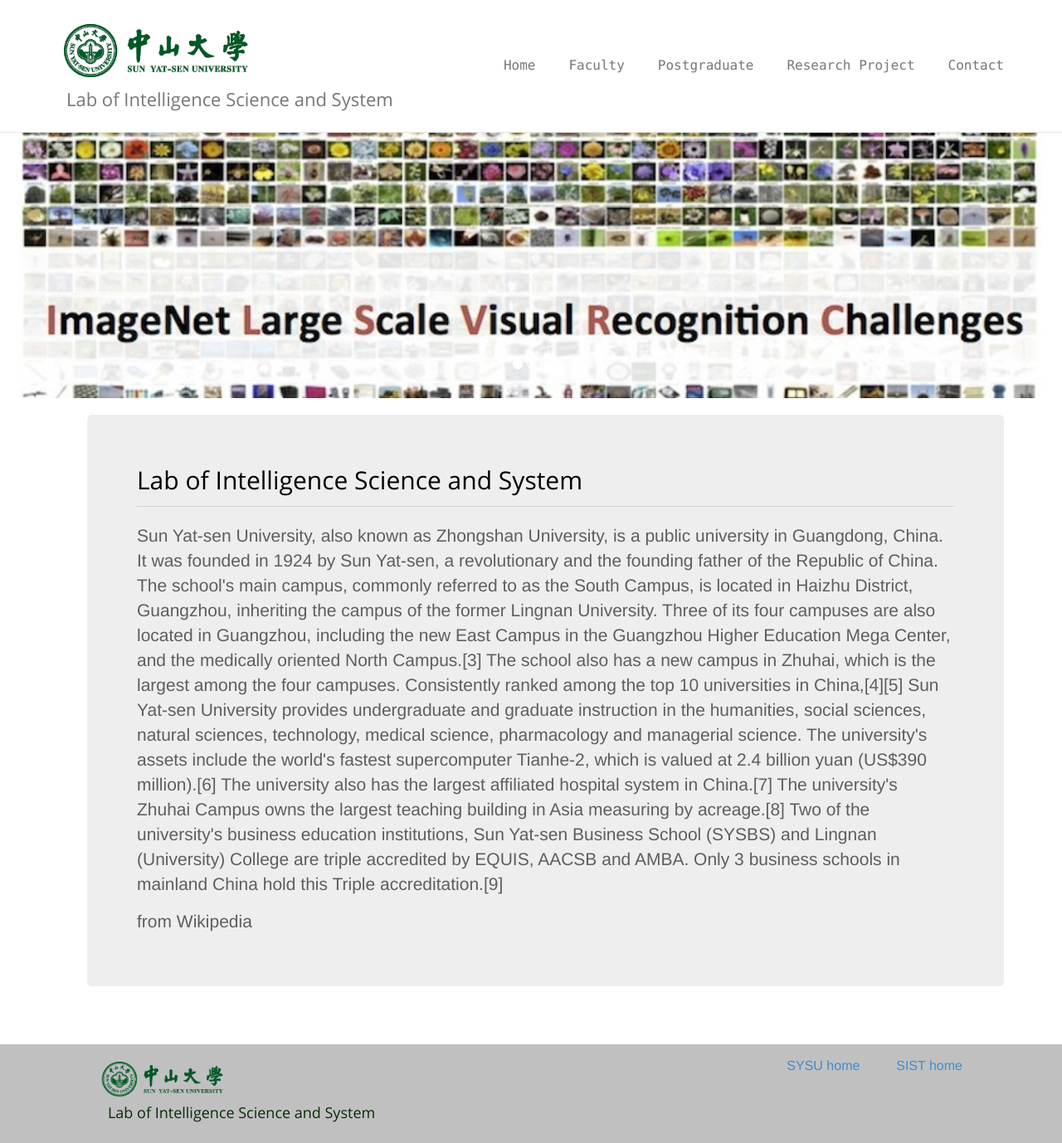
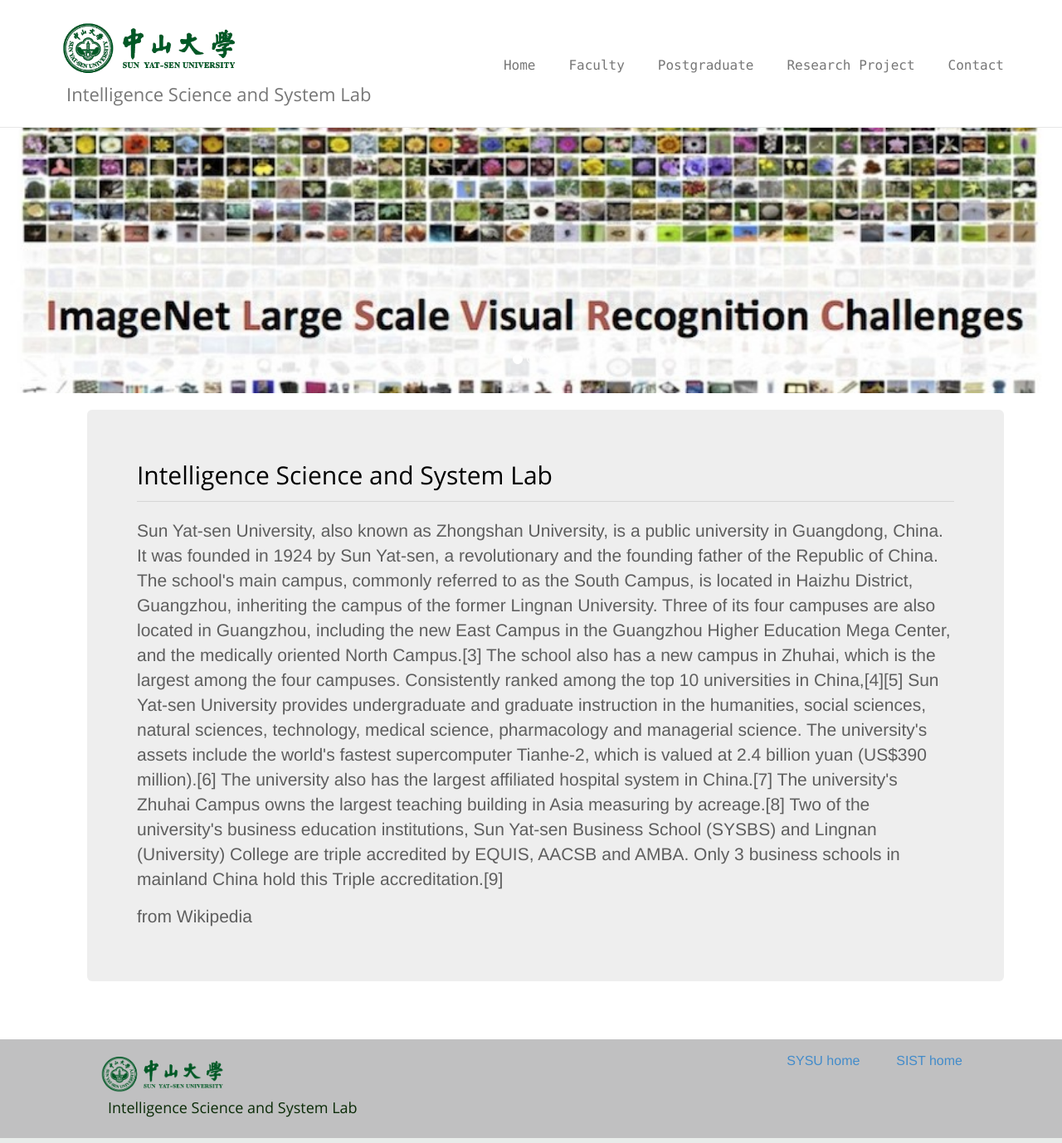
Before and after one commit to alanwsx/Lab-homepage-1, a Flask app: page / in a window 1280 px wide. Shown: the whole page at 83% size. Run offline with Flask 2, Linux system fonts and the light colour scheme; parts of the project's set-up code (start-up, migrations or seed data) failed here and were passed over; some libraries are stand-ins or nearby versions.

Commit message:
开始改改改

```diff
--- a/app/templates/base.html
+++ b/app/templates/base.html
@@ -4,7 +4,7 @@
 {%- block html %}
     <head>
     {%- block head %}
-        <title>{% block title %}{% endblock %}</title>
+        <title>{% block title %}ISEE{% endblock %}</title>
 
         <meta http-equiv="Content-Type" content="text/html; charset=utf-8" />
 
@@ -36,7 +36,7 @@
         <span class="icon-bar"></span>
       </button>
         <img src="/static/pic/SYSU.gif" width="60%"/>
-        <p class="lab-title">Lab of Intelligence Science and System</p>
+        <p class="lab-title">Intelligence Science and System Lab</p>
     </div>
 
     <!-- Collect the nav links, forms, and other content for toggling -->
@@ -72,7 +72,7 @@
                 <div class="row">
                     <div class="col-md-6">
                         <img src="/static/pic/SYSU.gif" width="30%"/>
-                        <p class="lab-footer-title">Lab of Intelligence Science and System</p>
+                        <p class="lab-footer-title">Intelligence Science and System Lab</p>
                     </div>
                     <div class="col-md-6" style="text-align:right">
                         <div>
--- a/app/templates/contact.html
+++ b/app/templates/contact.html
@@ -1,7 +1,6 @@
 {% extends "base.html" %}
 {% import "components.html" as components %}
 
-{% block title %}SYSU Lab of Intelligence Science and System - Contact{% endblock %}
 
 {% block content %}
 {{ components.make_title('Contact') }}
--- a/app/templates/faculty.html
+++ b/app/templates/faculty.html
@@ -1,7 +1,6 @@
 {% extends "base.html" %}
 {% import "components.html" as components %}
 
-{% block title %}SYSU Lab of Intelligence Science and System - Faculty{% endblock %}
 
 {% block content %}
 {{ components.make_title('Academic Staff') }}
--- a/app/templates/index.html
+++ b/app/templates/index.html
@@ -1,6 +1,5 @@
 {% extends "base.html" %}
 
-{% block title %}SYSU Lab of Intelligence Science and System{% endblock %}
 
 {% block content %}
 <div class="container-fluid">
@@ -44,7 +43,7 @@
     <div class="row">
         <div class="col-md-12">
             <div class="jumbotron content">
-                <h2>Lab of Intelligence Science and System</h2>
+                <h2>Intelligence Science and System Lab</h2>
                 <hr/>
                 <p>Sun Yat-sen University, also known as Zhongshan University, is a public university in Guangdong, China. It was founded in 1924 by Sun Yat-sen, a revolutionary and the founding father of the Republic of China.
 
--- a/app/templates/news.html
+++ b/app/templates/news.html
@@ -1,7 +1,6 @@
 {% extends "base.html" %}
 {% import "components.html" as components %}
 
-{% block title %}SYSU Lab of Intelligence Science and System - Contact{% endblock %}
 
 {% block content %}
 {{ components.make_title('News') }}
--- a/app/templates/postgraduate.html
+++ b/app/templates/postgraduate.html
@@ -1,7 +1,6 @@
 {% extends "base.html" %}
 {% import "components.html" as components %}
 
-{% block title %}SYSU Lab of Intelligence Science and System - Postgraduate{% endblock %}
 
 {% block content %}
 {{ components.make_title('Postgraduate') }}
--- a/app/templates/recruitment.html
+++ b/app/templates/recruitment.html
@@ -1,7 +1,6 @@
 {% extends "base.html" %}
 {% import "components.html" as components %}
 
-{% block title %}SYSU Lab of Intelligence Science and System - Recruitement{% endblock %}
 
 {% block content %}
 {{ components.make_title('Recruitement') }}
--- a/app/templates/research.html
+++ b/app/templates/research.html
@@ -1,7 +1,6 @@
 {% extends "base.html" %}
 {% import "components.html" as components %}
 
-{% block title %}SYSU Lab of Intelligence Science and System - Research Project{% endblock %}
 
 {% block content %}
 {{ components.make_title('Research Project') }}
```
Also changed, not shown: README.md, app/static/pic/faculty/jason.jpg.
